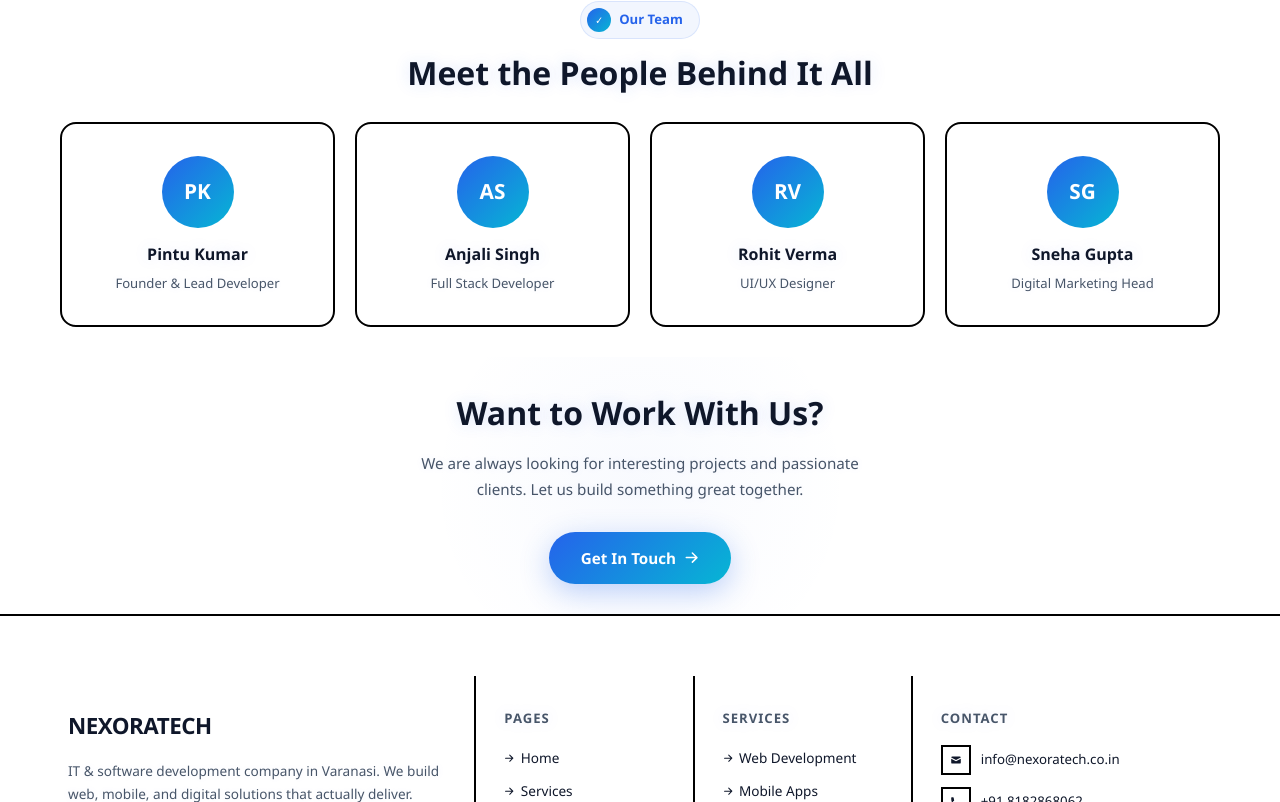
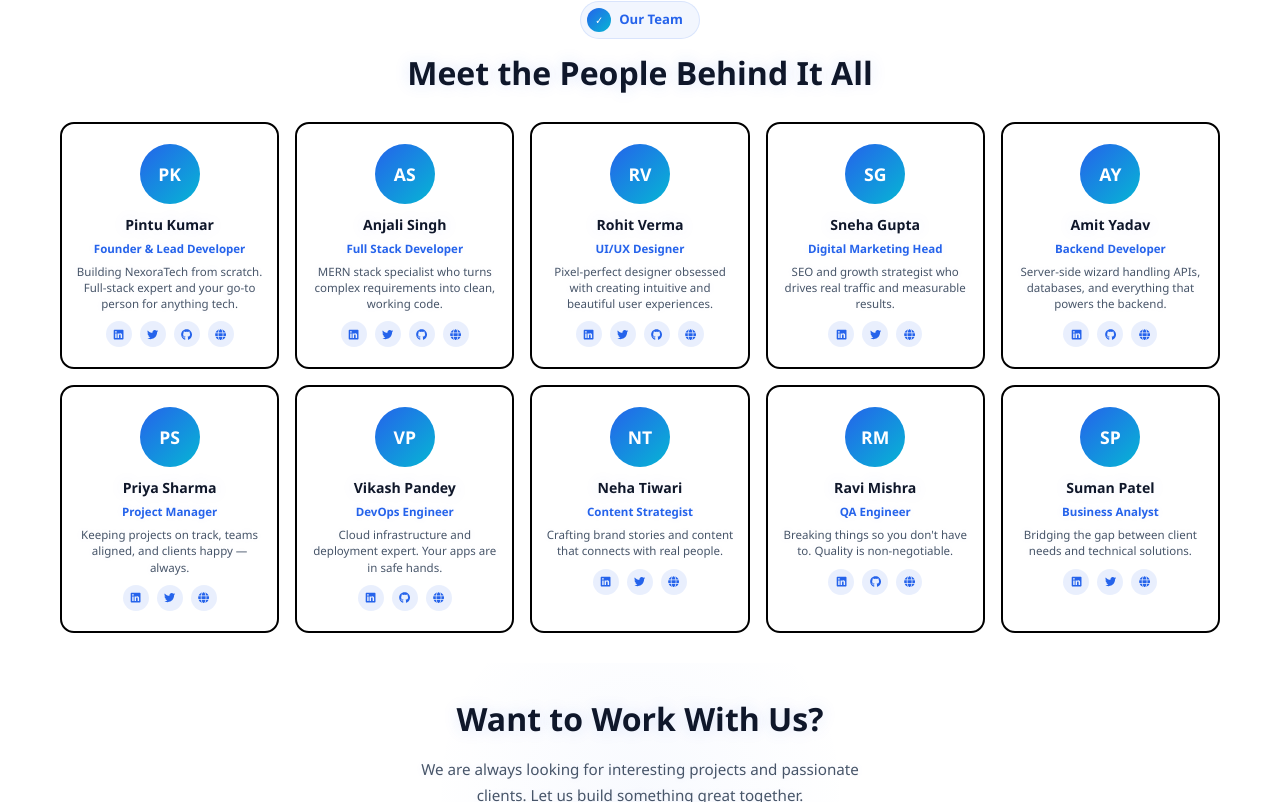
Before and after one commit to v72727835-bit/NEXORATECH, a React (Vite) app in the folder client/: page /about in a window 1280 px wide. Shown: the part 1318-2120 px from the top of the page. Built offline with nearby package versions, Linux system fonts and the light colour scheme.

Commit message:
Update team section: 10 members with 5-column grid, descriptions, social icons

```diff
--- a/client/src/index.css
+++ b/client/src/index.css
@@ -298,6 +298,10 @@ button { cursor: pointer; border: none; font-family: inherit; }
   footer [style*="display: flex"][style*="gap: 20px"] {
     justify-content: center !important;
   }
+  [style*="grid-template-columns: repeat(5, 1fr)"] {
+    grid-template-columns: repeat(3, 1fr) !important;
+    gap: 12px !important;
+  }
 
 }
 
@@ -326,6 +330,10 @@ button { cursor: pointer; border: none; font-family: inherit; }
   [style*="grid-template-columns: 1fr 1fr"][style*="gap: 14px"] {
     grid-template-columns: 1fr !important;
   }
+  [style*="grid-template-columns: repeat(5, 1fr)"] {
+    grid-template-columns: repeat(2, 1fr) !important;
+    gap: 10px !important;
+  }
 }
 
 /* Scrollbar for dark mode */
--- a/client/src/pages/About.jsx
+++ b/client/src/pages/About.jsx
@@ -1,11 +1,18 @@
 import { Link } from 'react-router-dom';
 import { HiArrowRight, HiCode, HiUserGroup, HiLightBulb, HiTrendingUp, HiHeart, HiSparkles, HiEye, HiChip } from 'react-icons/hi';
+import { FaLinkedin, FaTwitter, FaGithub, FaGlobe } from 'react-icons/fa';
 
 const teamMembers = [
-  { name: 'Pintu Kumar', role: 'Founder & Lead Developer', initials: 'PK' },
-  { name: 'Anjali Singh', role: 'Full Stack Developer', initials: 'AS' },
-  { name: 'Rohit Verma', role: 'UI/UX Designer', initials: 'RV' },
-  { name: 'Sneha Gupta', role: 'Digital Marketing Head', initials: 'SG' },
+  { name: 'Pintu Kumar', role: 'Founder & Lead Developer', initials: 'PK', desc: 'Building NexoraTech from scratch. Full-stack expert and your go-to person for anything tech.', social: { linkedin: '#', twitter: '#', github: '#', globe: '#' } },
+  { name: 'Anjali Singh', role: 'Full Stack Developer', initials: 'AS', desc: 'MERN stack specialist who turns complex requirements into clean, working code.', social: { linkedin: '#', twitter: '#', github: '#', globe: '#' } },
+  { name: 'Rohit Verma', role: 'UI/UX Designer', initials: 'RV', desc: 'Pixel-perfect designer obsessed with creating intuitive and beautiful user experiences.', social: { linkedin: '#', twitter: '#', github: '#', globe: '#' } },
+  { name: 'Sneha Gupta', role: 'Digital Marketing Head', initials: 'SG', desc: 'SEO and growth strategist who drives real traffic and measurable results.', social: { linkedin: '#', twitter: '#', globe: '#' } },
+  { name: 'Amit Yadav', role: 'Backend Developer', initials: 'AY', desc: 'Server-side wizard handling APIs, databases, and everything that powers the backend.', social: { linkedin: '#', github: '#', globe: '#' } },
+  { name: 'Priya Sharma', role: 'Project Manager', initials: 'PS', desc: 'Keeping projects on track, teams aligned, and clients happy — always.', social: { linkedin: '#', twitter: '#', globe: '#' } },
+  { name: 'Vikash Pandey', role: 'DevOps Engineer', initials: 'VP', desc: 'Cloud infrastructure and deployment expert. Your apps are in safe hands.', social: { linkedin: '#', github: '#', globe: '#' } },
+  { name: 'Neha Tiwari', role: 'Content Strategist', initials: 'NT', desc: 'Crafting brand stories and content that connects with real people.', social: { linkedin: '#', twitter: '#', globe: '#' } },
+  { name: 'Ravi Mishra', role: 'QA Engineer', initials: 'RM', desc: 'Breaking things so you don\'t have to. Quality is non-negotiable.', social: { linkedin: '#', github: '#', globe: '#' } },
+  { name: 'Suman Patel', role: 'Business Analyst', initials: 'SP', desc: 'Bridging the gap between client needs and technical solutions.', social: { linkedin: '#', twitter: '#', globe: '#' } },
 ];
 
 const milestones = [
@@ -248,12 +255,12 @@ function About() {
             </h2>
           </div>
           <div style={{
-            display: 'grid', gridTemplateColumns: 'repeat(auto-fit, minmax(220px, 1fr))',
-            gap: '20px'
+            display: 'grid', gridTemplateColumns: 'repeat(5, 1fr)',
+            gap: '16px'
           }}>
             {teamMembers.map((m, i) => (
               <div key={i} style={{
-                padding: '32px 20px', borderRadius: '16px',
+                padding: '20px 14px', borderRadius: '14px',
                 background: 'var(--glass-bg)', backdropFilter: 'blur(12px)',
                 border: '2px solid #000', textAlign: 'center',
                 transition: 'all 0.4s cubic-bezier(0.22, 1, 0.36, 1)',
@@ -272,15 +279,66 @@ function About() {
                 }}
               >
                 <div style={{
-                  width: '72px', height: '72px', borderRadius: '50%',
+                  width: '60px', height: '60px', borderRadius: '50%',
                   background: 'linear-gradient(135deg, #2563eb, #06b6d4)',
                   display: 'flex', alignItems: 'center', justifyContent: 'center',
-                  margin: '0 auto 14px', fontSize: '1.3rem', fontWeight: 700, color: '#fff'
+                  margin: '0 auto 10px', fontSize: '1.1rem', fontWeight: 700, color: '#fff'
                 }}>
                   {m.initials}
                 </div>
-                <h4 style={{ fontWeight: 700, color: 'var(--text)', marginBottom: '4px', fontSize: '1rem' }}>{m.name}</h4>
-                <p style={{ color: 'var(--text-secondary)', fontSize: '0.82rem', margin: 0 }}>{m.role}</p>
+                <h4 style={{ fontWeight: 700, color: 'var(--text)', marginBottom: '2px', fontSize: '0.88rem' }}>{m.name}</h4>
+                <p style={{ color: 'var(--primary)', fontSize: '0.72rem', fontWeight: 600, marginBottom: '6px' }}>{m.role}</p>
+                <p style={{ color: 'var(--text-secondary)', fontSize: '0.72rem', lineHeight: 1.4, marginBottom: '10px' }}>{m.desc}</p>
+                <div style={{ display: 'flex', justifyContent: 'center', gap: '8px' }}>
+                  {m.social.linkedin && (
+                    <a href={m.social.linkedin} target="_blank" rel="noopener noreferrer" style={{
+                      width: '26px', height: '26px', borderRadius: '50%',
+                      background: 'rgba(37,99,235,0.1)', color: '#2563eb',
+                      display: 'inline-flex', alignItems: 'center', justifyContent: 'center',
+                      fontSize: '0.7rem', textDecoration: 'none',
+                      transition: 'all 0.2s'
+                    }}
+                      onMouseEnter={e => { e.currentTarget.style.background = '#2563eb'; e.currentTarget.style.color = '#fff' }}
+                      onMouseLeave={e => { e.currentTarget.style.background = 'rgba(37,99,235,0.1)'; e.currentTarget.style.color = '#2563eb' }}
+                    ><FaLinkedin /></a>
+                  )}
+                  {m.social.twitter && (
+                    <a href={m.social.twitter} target="_blank" rel="noopener noreferrer" style={{
+                      width: '26px', height: '26px', borderRadius: '50%',
+                      background: 'rgba(37,99,235,0.1)', color: '#2563eb',
+                      display: 'inline-flex', alignItems: 'center', justifyContent: 'center',
+                      fontSize: '0.7rem', textDecoration: 'none',
+                      transition: 'all 0.2s'
+                    }}
+                      onMouseEnter={e => { e.currentTarget.style.background = '#2563eb'; e.currentTarget.style.color = '#fff' }}
+                      onMouseLeave={e => { e.currentTarget.style.background = 'rgba(37,99,235,0.1)'; e.currentTarget.style.color = '#2563eb' }}
+                    ><FaTwitter /></a>
+                  )}
+                  {m.social.github && (
+                    <a href={m.social.github} target="_blank" rel="noopener noreferrer" style={{
+                      width: '26px', height: '26px', borderRadius: '50%',
+                      background: 'rgba(37,99,235,0.1)', color: '#2563eb',
+                      display: 'inline-flex', alignItems: 'center', justifyContent: 'center',
+                      fontSize: '0.7rem', textDecoration: 'none',
+                      transition: 'all 0.2s'
+                    }}
+                      onMouseEnter={e => { e.currentTarget.style.background = '#2563eb'; e.currentTarget.style.color = '#fff' }}
+                      onMouseLeave={e => { e.currentTarget.style.background = 'rgba(37,99,235,0.1)'; e.currentTarget.style.color = '#2563eb' }}
+                    ><FaGithub /></a>
+                  )}
+                  {m.social.globe && (
+                    <a href={m.social.globe} target="_blank" rel="noopener noreferrer" style={{
+                      width: '26px', height: '26px', borderRadius: '50%',
+                      background: 'rgba(37,99,235,0.1)', color: '#2563eb',
+                      display: 'inline-flex', alignItems: 'center', justifyContent: 'center',
+                      fontSize: '0.7rem', textDecoration: 'none',
+                      transition: 'all 0.2s'
+                    }}
+                      onMouseEnter={e => { e.currentTarget.style.background = '#2563eb'; e.currentTarget.style.color = '#fff' }}
+                      onMouseLeave={e => { e.currentTarget.style.background = 'rgba(37,99,235,0.1)'; e.currentTarget.style.color = '#2563eb' }}
+                    ><FaGlobe /></a>
+                  )}
+                </div>
               </div>
             ))}
           </div>
```
